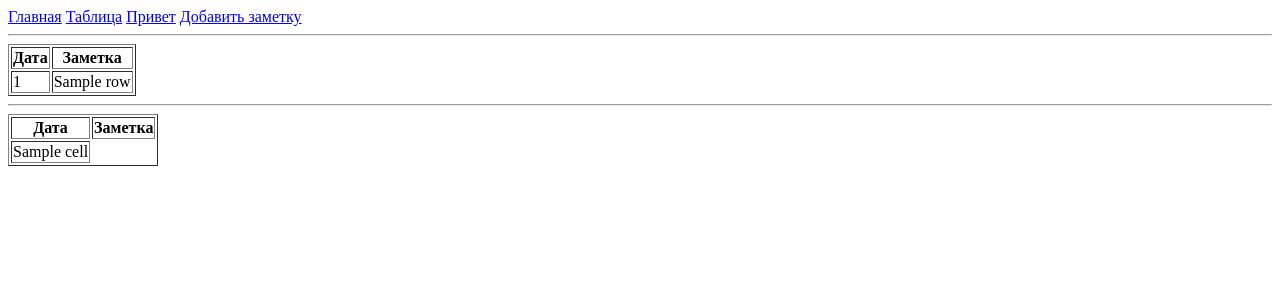
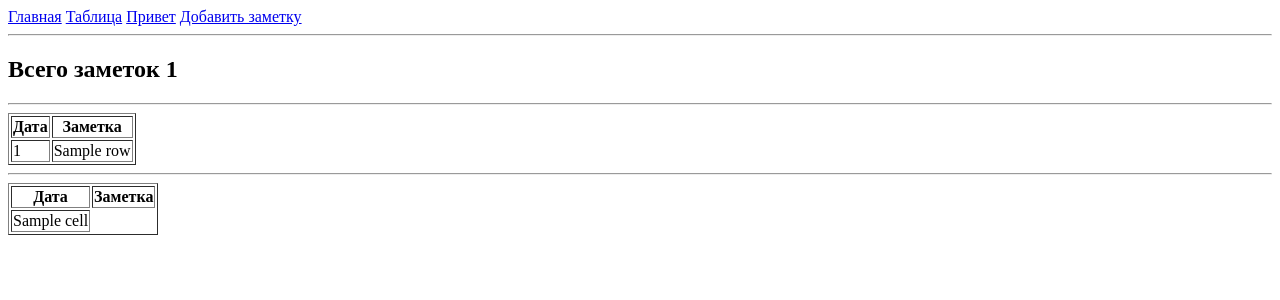
Before and after one commit to Amankaium/notes, a Flask app: template templates/table.html in a window 1280 px wide. Shown: the top 300 px of the page. Run offline with Flask 2, Linux system fonts and the light colour scheme; the template is opened without the code that fills it: most values are stand-ins (such as "Sample title", 1, 10 or a date in 2020).

Commit message:
modified table, deleted notes_old

```diff
--- a/notes_old.txt
+++ /dev/null
@@ -1 +0,0 @@
-2020-04-05 Убрать во дворе
--- a/templates/table.html
+++ b/templates/table.html
@@ -1,6 +1,8 @@
 {% extends 'base.html' %}
 
 {% block content %}
+    <h2>Всего заметок {{ rows|length }}</h2>
+    <hr>
     <table border="1">
         <thead>
             <tr>
```
